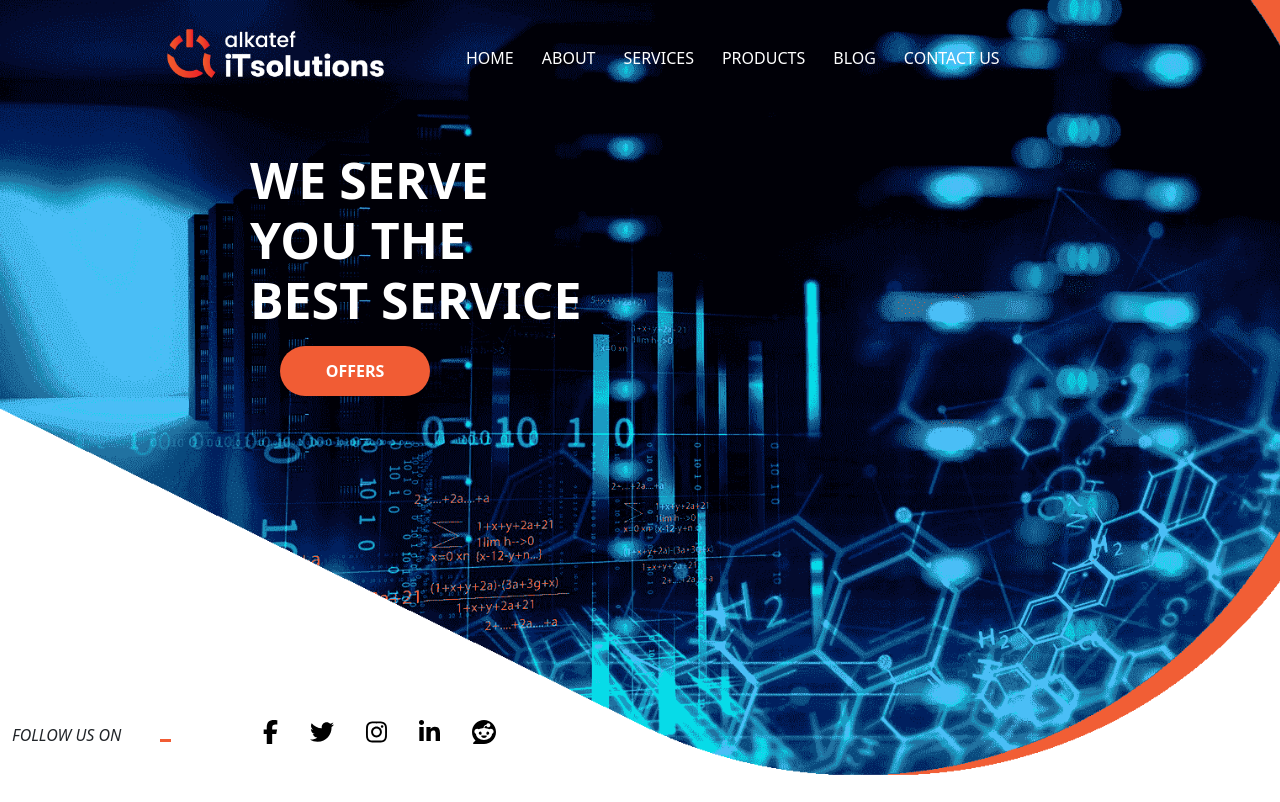
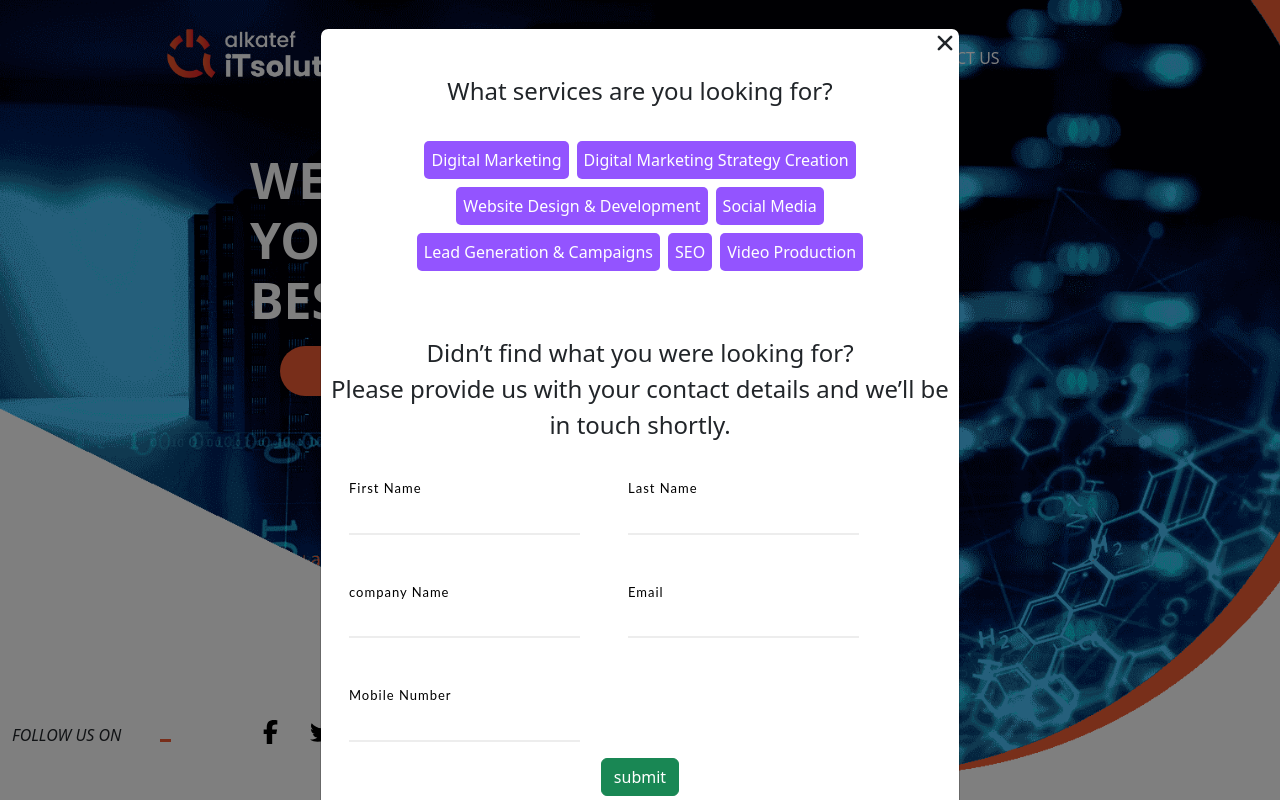
Before and after one commit to alkatefindia/it-solutions-4u, a React (Create React App) app: page / in a window 1280 px wide. Shown: the top 802 px of the page. Built offline with nearby package versions, Linux system fonts and the light colour scheme.

Commit message:
form modal created

```diff
--- a/package.json
+++ b/package.json
@@ -21,6 +21,7 @@
     "react-bootstrap": "^2.8.0",
     "react-dom": "^18.2.0",
     "react-helmet": "^6.1.0",
+    "react-icons": "^4.12.0",
     "react-router-dom": "^6.16.0",
     "react-scripts": "5.0.1",
     "react-whatsapp-widget": "^2.2.0",
--- a/public/index.html
+++ b/public/index.html
@@ -7,13 +7,13 @@
     <meta name="theme-color" content="#000000" />
     <meta
       name="description"
-      content="Optimize your work environment with our server solutions. Improve connectivity, data management, and performance. Simplify workflows and enhance productivity."
+      content="A leading Web Design Company in Abu Dhabi, we are also a Digital Marketing Agency that provides Social Media Services and Management, SEO  and Mobile App Development"
     />
     <link rel="apple-touch-icon" href="%PUBLIC_URL%/logo192.png" />
     <link rel="manifest" href="%PUBLIC_URL%/manifest.json" />
     <link href="https://cdn.jsdelivr.net/npm/bootstrap@5.3.1/dist/css/bootstrap.min.css" rel="stylesheet" integrity="sha384-4bw+/aepP/YC94hEpVNVgiZdgIC5+VKNBQNGCHeKRQN+PtmoHDEXuppvnDJzQIu9" crossorigin="anonymous">
     <script src="https://cdn.jsdelivr.net/npm/bootstrap@5.3.1/dist/js/bootstrap.bundle.min.js" integrity="sha384-HwwvtgBNo3bZJJLYd8oVXjrBZt8cqVSpeBNS5n7C8IVInixGAoxmnlMuBnhbgrkm" crossorigin="anonymous"></script>
-    <title>IT Support Dubai | Comprehensive IT Services & Solutions</title>
+    <title>Web Design Company In Abu Dhabi. Top Rated for Website Design & Development In The UAE</title>
 
     <!-- Google Tag Manager -->
 <script>(function(w,d,s,l,i){w[l]=w[l]||[];w[l].push({'gtm.start':
--- /dev/null
+++ b/src/components/FormModal.js
@@ -0,0 +1,105 @@
+import React, { useRef } from "react";
+import Button from "react-bootstrap/Button";
+import Modal from "react-bootstrap/Modal";
+import "../styles/FormModal.css";
+import { IoClose } from "react-icons/io5";
+import emailjs from '@emailjs/browser';
+
+const FormModal = ({handleClose,show}) => {
+
+    const form = useRef();
+
+    const sendEmail = (e) => {
+      e.preventDefault();
+
+      emailjs.sendForm('service_ii2tt4d', 'template_15qcyuv', form.current, 'iNEeKpL_mzTpIjCOh')
+      form.current.reset();
+
+
+    };
+
+    const handleSubmit=()=>{
+
+    }
+
+  return (
+    <div>
+      <Modal dialogClassName="custom-modal" show={show} onHide={handleClose}>
+        <div className="modal-close ms-auto">
+          <IoClose className="fs-3" onClick={handleClose} />
+        </div>
+        <Modal.Title className="text-center mt-3">
+          What services are you looking for?
+        </Modal.Title>
+
+        <Modal.Body>
+          <div className="d-flex flex-wrap  justify-content-center gap-2 mt-3">
+            <div className="modal-services">Digital Marketing</div>
+            <div className="modal-services">
+              Digital Marketing Strategy Creation
+            </div>
+            <div className="modal-services">Website Design & Development</div>
+            <div className="modal-services">Social Media</div>
+            <div className="modal-services">Lead Generation & Campaigns</div>
+            <div className="modal-services">SEO</div>
+            <div className="modal-services">Video Production</div>
+          </div>
+        </Modal.Body>
+
+        <Modal.Title className="text-center mt-5">
+          Didn’t find what you were looking for? <br />
+          Please provide us with your contact details and we’ll be in touch
+          shortly.
+        </Modal.Title>
+        <Modal.Body>
+          <section id="contact">
+            <div class="container">
+              <main>
+                <form
+                  id="contactForm"
+                  action="sendemail.php"
+                  method="post"
+                  ref={form}
+                  onSubmit={sendEmail}
+                >
+                    <div className="d-flex flex-wrap gap-5"
+>
+                  <div class="input">
+                    <label for="name">First Name</label>
+                    <input type="text" name="name" id="name" required />
+                  </div>
+                  <div class="input">
+                    <label for="name">Last Name</label>
+                    <input type="text" name="last-name" id="name" required />
+                  </div>
+                  <div class="input">
+                    <label for="name">company Name</label>
+                    <input type="text" name="company" id="name" required />
+                  </div>
+                  <div class="input">
+                    <label for="email">Email</label>
+                    <input type="text" name="email" id="email" required />
+                  </div>
+                  <div class="input">
+                    <label for="mobile">Mobile Number</label>
+                    <input type="tel" name="mobile" id="name" required />
+                  </div>
+                  </div>
+
+                  <div className="d-flex justify-content-center">
+              <Button className="mt-3 " type="submit" value="Send" variant="success" onClick={handleSubmit}>
+                submit
+              </Button>
+            </div>
+                </form>
+              </main>
+            </div>
+
+          </section>
+        </Modal.Body>
+      </Modal>
+    </div>
+  );
+};
+
+export default FormModal;
--- a/src/components/Navbar.js
+++ b/src/components/Navbar.js
@@ -7,11 +7,7 @@ import '../styles/Navbar.css';
 function NavigationBar() {
     const [expanded, setExpanded] = useState(false);
     const [showModal, setShowModal] = useState(false);
-    const [isProductsDropdownOpen, setProductsDropdownOpen] = useState(false);
 
-    const handleProductsDropdown = (isOpen) => {
-        setProductsDropdownOpen(isOpen);
-      };
 
     const handleModalShow = () => {
         setShowModal(true);
@@ -70,7 +66,7 @@ function NavigationBar() {
                         <Nav.Link as={Link} to="/services" className='modal-link' activeClassName="active">
                             Services
                         </Nav.Link>
-                        <Nav.Link as={Link} to="/products" className='modal-link' activeClassName="active" onMouseEnter={() => handleProductsDropdown(true)} onMouseLeave={() => handleProductsDropdown(false)}>
+                        <Nav.Link as={Link} to="/products" className='modal-link' activeClassName="active" >
                             Products
                         </Nav.Link>
                         <Nav.Link as={Link} to="/blogs" className='modal-link' activeClassName="active">
--- a/src/pages/Contact.js
+++ b/src/pages/Contact.js
@@ -18,7 +18,6 @@ export default function Contact() {
   };
 
   const handleSubmit=()=>{
-    // form.current.reset();
 
   }
   return (
@@ -42,6 +41,10 @@ export default function Contact() {
                 </Form.Group>
               </Col>
             </Row>
+            <Form.Group controlId='company'>
+                  <Form.Label>Company Name</Form.Label>
+                  <Form.Control type='text' placeholder='Company Name' name="company" required />
+                </Form.Group>
             <Form.Group controlId='phone'>
               <Form.Label>Contact Number</Form.Label>
               <Form.Control type='number' placeholder='Your Contact Number' name="mobile" required />
--- a/src/pages/Home.js
+++ b/src/pages/Home.js
@@ -1,4 +1,4 @@
-import React from 'react';
+import React, { useState } from 'react';
 import '../styles/Home.css';
 import { Link } from 'react-router-dom';
 import Logo from '../images/logo_white.png';
@@ -25,9 +25,26 @@ import StaffImg from '../images/why-choose-us-staffs.svg';
 import ReliableImg from '../images/why-choose-us-reliable.svg';
 import AwardImg from '../images/why-choose-us-award.svg';
 import Footer from '../components/Footer';
+import FormModal from '../components/FormModal';
+import { useEffect } from 'react';
 
 
 const Home = () => {
+
+  const [show, setShow] = useState(false);
+
+  const handleClose = () => setShow(false);
+  const handleShow = () => setShow(true);
+
+  useEffect(() => {
+    const modalShownBefore = localStorage.getItem('modalShown');
+
+    if (!modalShownBefore) {
+      handleShow();
+
+      localStorage.setItem('modalShown', 'true');
+    }
+  }, []);
 
   return (
     <div className="home-container">
@@ -173,6 +190,8 @@ const Home = () => {
         </div>
       </section>
 
+      <FormModal handleClose={handleClose} handleShow={handleShow} show={show}/>
+
       <section className='footer-section'>
         <Footer />
       </section>
--- a/src/products/Printer.js
+++ b/src/products/Printer.js
@@ -47,7 +47,7 @@ function Printer() {
   return (
     <div>
       <Helmet>
-        <title>no#1 no#1 printer suppliers, rental, repair in abu dhabi, dubai, uae, sharjah and rak-itsolution4u,digital copier</title>
+        <title>no#1 printer suppliers, rental, repair in abu dhabi, dubai, uae, sharjah and rak-itsolution4u,digital copier</title>
         <meta name="description" content="Digital a leading suppliers of Photocopier | Printer | Scanner | Plotter in Abu Dhabi, UAE, Sharjah and Rak. All brand" />
       </Helmet>
       <NavigationBar />
--- /dev/null
+++ b/src/styles/FormModal.css
@@ -0,0 +1,102 @@
+.modal-services{
+    height: auto;
+    width: auto;
+    background-color:rgb(147,84,255);
+    color: white;
+    padding: 7px;
+    border-radius: 5px;
+}
+.modal-close:hover{
+    background-color: red;
+    color: white;
+    border-top-right-radius: 5px;
+}
+.modal{
+
+    border-radius: 0!important;
+}
+.custom-modal{
+    max-width: 50%;
+}
+@media screen and (max-width:991px) {
+    .custom-modal{
+        max-width: 100%;
+    }
+}
+
+
+h2, h3, label, button {
+  font-family: 'Lato', sans-serif;
+}
+form {
+  padding:20px 0 0 0;
+}
+label {
+  display: block;
+  font-size: 13px;
+  letter-spacing: 1px;
+  color: #000000;
+}
+
+/* .input {
+  position: relative;
+  width: 100%;
+  margin-bottom: 35px;
+  &:before {
+    content: "";
+    position: absolute;
+    bottom: 0;
+    left: 0;
+    width: 0;
+    height: 2px;
+    background: #1e83ec;
+    z-index:5;
+    transition: width .45s cubic-bezier(.694,.048,.335,1);
+    transition-delay: .1s;
+  }
+  &:after {
+    content: "";
+    position: absolute;
+    bottom: 0;
+    left: 0;
+    width: 0;
+    height: 2px;
+    background: #ff561e;
+    z-index:4;
+    transition: width .45s cubic-bezier(.694,.048,.335,1);
+  }
+  &:hover:after, :focus:after, :active:after {
+    width:100%;
+  }
+  &:hover:before, :focus:before, :active:after {
+    width: 100%;
+  }
+} */
+input {
+  display: block;
+  padding: 5px 0;
+  width: 100%;
+  border: none;
+  border-bottom: 2px solid #EDEDED;
+  outline: none;
+  background: transparent;
+  &:focus {
+    transition: border-color .25s;
+    border-color:#1e83ec;
+  }
+}
+textarea {
+  display: block;
+  padding: 5px 0;
+  margin-bottom: 35px;
+  width: 100%;
+  border: none;
+  border-bottom: 2px solid #EDEDED;
+  outline: none;
+  background: transparent;
+  resize: none;
+  &:focus {
+    transition: border-color .25s;
+    border-color:#1e83ec;
+  }
+}
```
Also changed, not shown: 1 other file (tests, documents, lock files or other folders).
